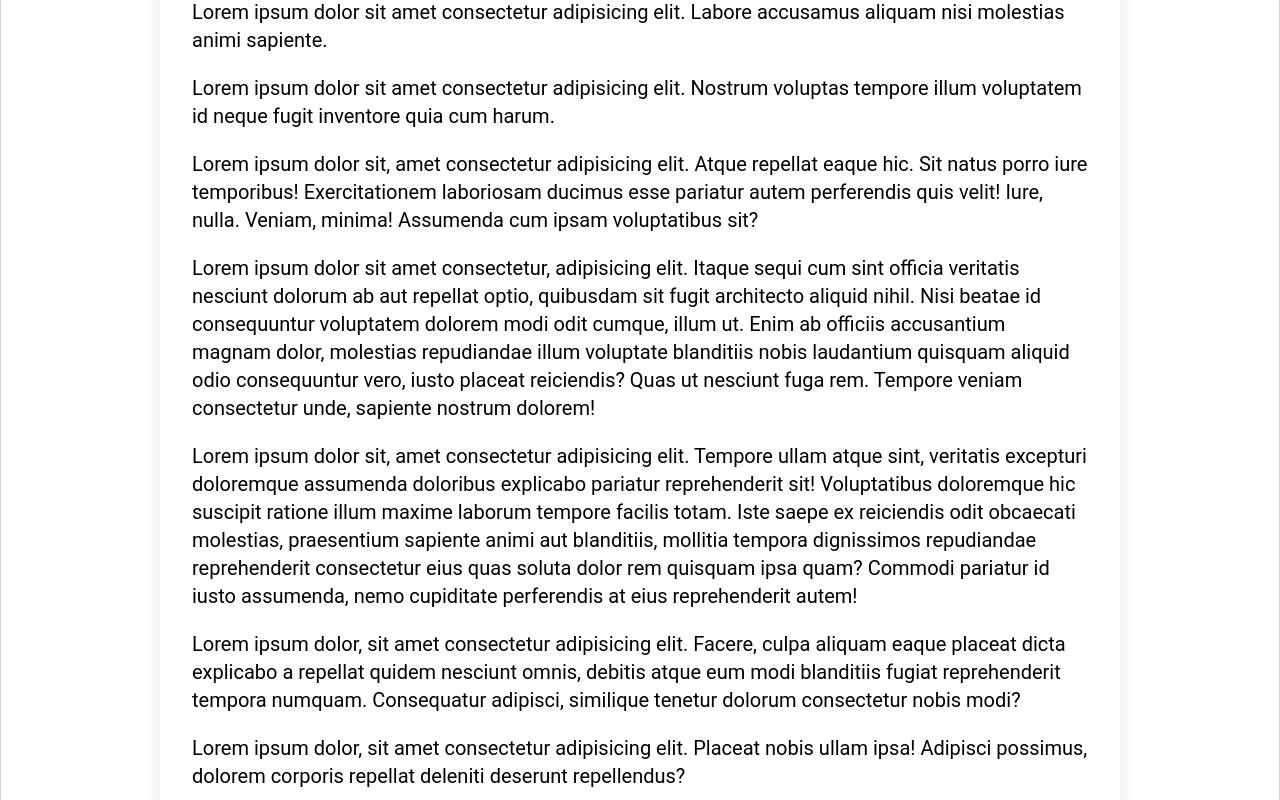
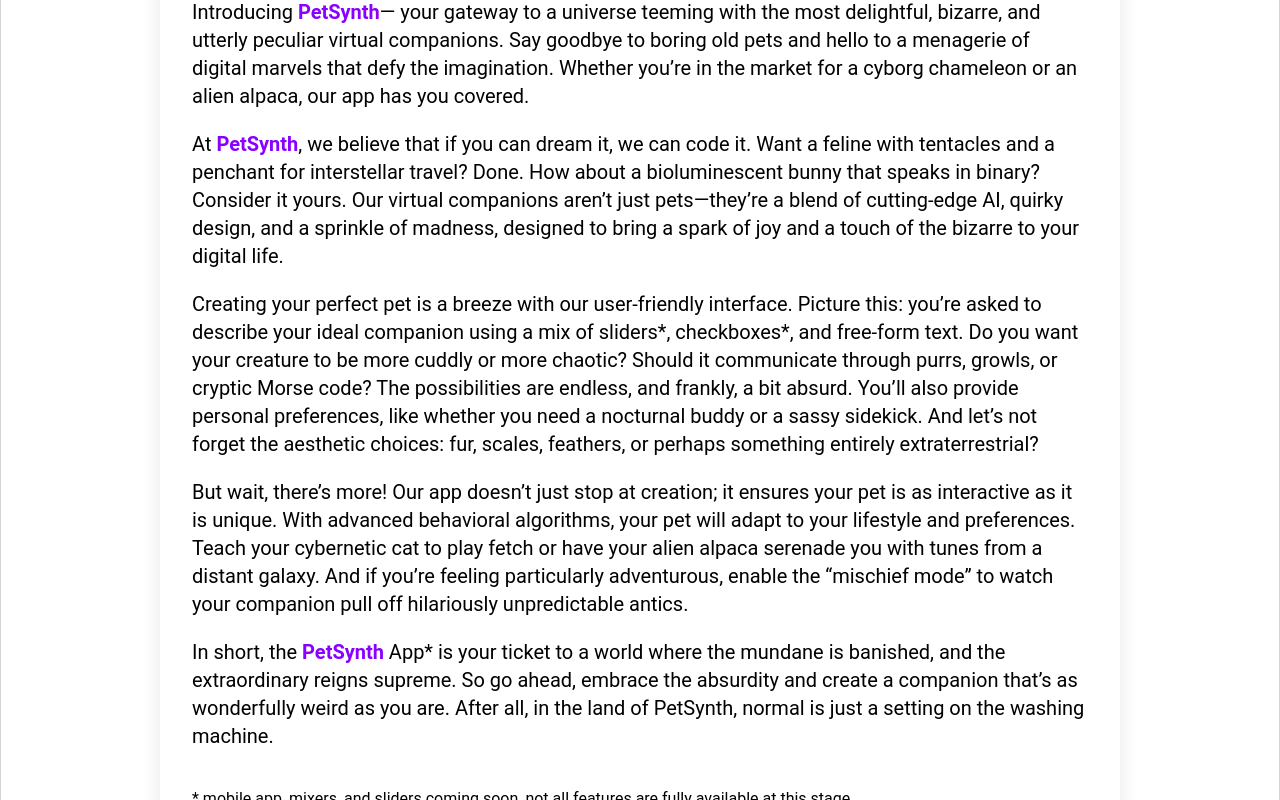
Before and after one commit to technative-academy/PetSynth, a React (Vite) app: page /about in a window 1280 px wide. Shown: the part 440-1240 px from the top of the page. Built offline with nearby package versions, Linux system fonts and the light colour scheme.

Commit message:
Author content for About View, import in teamphoto image.

```diff
--- a/src/views/About/About.module.css
+++ b/src/views/About/About.module.css
@@ -47,7 +47,7 @@
 }
 
 .aboutH3 {
-	max-width: 25ch;
+	max-width: 35ch;
 	margin-left: 1rem;
 	margin: 0 auto;
 	text-align: center;
--- a/src/views/About/AboutHero.jsx
+++ b/src/views/About/AboutHero.jsx
@@ -4,9 +4,10 @@ import styles from "./About.module.css";
 export default function AboutHero() {
 	return (
 		<div className={styles.aboutHero}>
-			<h1 className={styles.aboutH1}>About the brains</h1>
+			<h1 className={styles.aboutH1}>About PetSynth AI</h1>
 			<h3 className={styles.aboutH3}>
-				Who we are, what we do, why we are, where we do
+				We make companions, and money, using your info, you paid to give
+				us!
 			</h3>
 		</div>
 	);
--- a/src/views/About/tabContent/AboutApp.jsx
+++ b/src/views/About/tabContent/AboutApp.jsx
@@ -4,56 +4,60 @@ export default function AboutApp() {
 	return (
 		<>
 			<p className={styles.p}>
-				Lorem ipsum dolor sit amet consectetur adipisicing elit. Labore
-				accusamus aliquam nisi molestias animi sapiente.
+				Introducing
+				<span className={styles.purplePSpan}> PetSynth</span>— your
+				gateway to a universe teeming with the most delightful, bizarre,
+				and utterly peculiar virtual companions. Say goodbye to boring
+				old pets and hello to a menagerie of digital marvels that defy
+				the imagination. Whether you’re in the market for a cyborg
+				chameleon or an alien alpaca, our app has you covered.
 			</p>
 			<p className={styles.p}>
-				Lorem ipsum dolor sit amet consectetur adipisicing elit. Nostrum
-				voluptas tempore illum voluptatem id neque fugit inventore quia
-				cum harum.
+				At <span className={styles.purplePSpan}>PetSynth</span>, we
+				believe that if you can dream it, we can code it. Want a feline
+				with tentacles and a penchant for interstellar travel? Done. How
+				about a bioluminescent bunny that speaks in binary? Consider it
+				yours. Our virtual companions aren’t just pets—they’re a blend
+				of cutting-edge AI, quirky design, and a sprinkle of madness,
+				designed to bring a spark of joy and a touch of the bizarre to
+				your digital life.
 			</p>
 			<p className={styles.p}>
-				Lorem ipsum dolor sit, amet consectetur adipisicing elit. Atque
-				repellat eaque hic. Sit natus porro iure temporibus!
-				Exercitationem laboriosam ducimus esse pariatur autem
-				perferendis quis velit! Iure, nulla. Veniam, minima! Assumenda
-				cum ipsam voluptatibus sit?
+				Creating your perfect pet is a breeze with our user-friendly
+				interface. Picture this: you’re asked to describe your ideal
+				companion using a mix of sliders*, checkboxes*, and free-form
+				text. Do you want your creature to be more cuddly or more
+				chaotic? Should it communicate through purrs, growls, or cryptic
+				Morse code? The possibilities are endless, and frankly, a bit
+				absurd. You’ll also provide personal preferences, like whether
+				you need a nocturnal buddy or a sassy sidekick. And let’s not
+				forget the aesthetic choices: fur, scales, feathers, or perhaps
+				something entirely extraterrestrial?
 			</p>
 			<p className={styles.p}>
-				Lorem ipsum dolor sit amet consectetur, adipisicing elit. Itaque
-				sequi cum sint officia veritatis nesciunt dolorum ab aut
-				repellat optio, quibusdam sit fugit architecto aliquid nihil.
-				Nisi beatae id consequuntur voluptatem dolorem modi odit cumque,
-				illum ut. Enim ab officiis accusantium magnam dolor, molestias
-				repudiandae illum voluptate blanditiis nobis laudantium quisquam
-				aliquid odio consequuntur vero, iusto placeat reiciendis? Quas
-				ut nesciunt fuga rem. Tempore veniam consectetur unde, sapiente
-				nostrum dolorem!
+				But wait, there’s more! Our app doesn’t just stop at creation;
+				it ensures your pet is as interactive as it is unique. With
+				advanced behavioral algorithms, your pet will adapt to your
+				lifestyle and preferences. Teach your cybernetic cat to play
+				fetch or have your alien alpaca serenade you with tunes from a
+				distant galaxy. And if you’re feeling particularly adventurous,
+				enable the “mischief mode” to watch your companion pull off
+				hilariously unpredictable antics.
 			</p>
 			<p className={styles.p}>
-				Lorem ipsum dolor sit, amet consectetur adipisicing elit.
-				Tempore ullam atque sint, veritatis excepturi doloremque
-				assumenda doloribus explicabo pariatur reprehenderit sit!
-				Voluptatibus doloremque hic suscipit ratione illum maxime
-				laborum tempore facilis totam. Iste saepe ex reiciendis odit
-				obcaecati molestias, praesentium sapiente animi aut blanditiis,
-				mollitia tempora dignissimos repudiandae reprehenderit
-				consectetur eius quas soluta dolor rem quisquam ipsa quam?
-				Commodi pariatur id iusto assumenda, nemo cupiditate perferendis
-				at eius reprehenderit autem!
+				In short, the{" "}
+				<span className={styles.purplePSpan}>PetSynth</span> App* is
+				your ticket to a world where the mundane is banished, and the
+				extraordinary reigns supreme. So go ahead, embrace the absurdity
+				and create a companion that’s as wonderfully weird as you are.
+				After all, in the land of PetSynth, normal is just a setting on
+				the washing machine.
 			</p>
-			<p className={styles.p}>
-				Lorem ipsum dolor, sit amet consectetur adipisicing elit.
-				Facere, culpa aliquam eaque placeat dicta explicabo a repellat
-				quidem nesciunt omnis, debitis atque eum modi blanditiis fugiat
-				reprehenderit tempora numquam. Consequatur adipisci, similique
-				tenetur dolorum consectetur nobis modi?
-			</p>
-			<p className={styles.p}>
-				Lorem ipsum dolor, sit amet consectetur adipisicing elit.
-				Placeat nobis ullam ipsa! Adipisci possimus, dolorem corporis
-				repellat deleniti deserunt repellendus?
-			</p>
+			<br />
+			<aside className={styles.aboutAside}>
+				* mobile app, mixers, and sliders coming soon, not all features
+				are fully available at this stage.
+			</aside>
 		</>
 	);
 }
--- a/src/views/About/tabContent/AboutTeam.jsx
+++ b/src/views/About/tabContent/AboutTeam.jsx
@@ -5,7 +5,7 @@ export default function AboutTeam() {
 		<>
 			<img
 				className={styles.img}
-				src="/img/meetTheTeam.jpg"
+				src="/img/teamphoto.png"
 				alt="A group of people smiling at the camera with their eyes censored by long black rectangles"
 				width={3887}
 				height={2496}
@@ -13,41 +13,70 @@ export default function AboutTeam() {
 			<div className={styles.twoColumns}>
 				<div>
 					<p className={styles.p}>
-						Lorem ipsum dolor sit amet consectetur adipisicing elit.
-						Impedit ratione quam commodi voluptatem ex, accusantium,
-						dignissimos magnam eius ullam hic libero consequatur
-						voluptates consectetur illo atque. Perspiciatis ipsam
-						tempora esse unde distinctio commodi totam dolorum?
+						Welcome to the whimsical world of{" "}
+						<span className={styles.purplePSpan}> PetSynth</span>!
+						We're not your average pack of entrepreneurs; we're a
+						trio of maverick minds on a mission to revolutionize the
+						way humans connect with their virtual companions. At the
+						helm of this fantastical journey are three non-binary
+						pioneers, each bringing a unique blend of creativity,
+						technical prowess, and a dash of mischief to the table.
 					</p>
 					<p className={styles.p}>
-						Lorem ipsum dolor sit amet consectetur adipisicing elit.
-						Labore accusamus aliquam nisi molestias animi sapiente.
+						First up, meet{" "}
+						<span className={styles.purplePSpan}>Kermit</span>, our
+						resident web design virtuoso. With a penchant for
+						pixel-perfect precision and an eye for aesthetics that
+						could rival the Mona Lisa, Kermit crafts digital
+						landscapes where imagination knows no bounds. Their
+						designs are more than just pretty pixels; they're
+						portals to parallel universes where pets and people
+						frolic together in harmony.
 					</p>
 					<p className={styles.p}>
-						Lorem ipsum dolor sit amet consectetur adipisicing elit.
-						Ipsam voluptate quae, recusandae ad vitae laudantium
-						repellendus autem nulla corrupti possimus culpa
-						doloribus. Minus minima quam ratione iste quae expedita,
-						officiis impedit maxime odit, commodi perferendis!
+						Next in our merry band of misfits is{" "}
+						<span className={styles.purplePSpan}>Hogley</span>, the
+						coding wizard extraordinaire. Armed with a keyboard and
+						a bottomless mug of council pop, Hogley transforms
+						whimsical dreams into digital realities with a flick of
+						their fingers. Their code is poetry in motion, weaving
+						intricate algorithms that breathe life into our virtual
+						companions, one line at a time.
 					</p>
 				</div>
 				<div>
 					<p className={styles.p}>
-						Lorem ipsum, dolor sit amet consectetur adipisicing
-						elit. Quae nostrum, esse necessitatibus officiis soluta
-						possimus assumenda fuga quas iusto error sed enim
-						dolores velit molestias expedita ut, repellat
-						consequuntur impedit minus fugiat nulla quia quaerat?
+						And finally, there's{" "}
+						<span className={styles.purplePSpan}>C Grizzle</span>,
+						the entrepreneurial powerhouse with a heart of greige
+						and a mind for business blunter than a rolling pin. old
+						Grizzle's the glue that holds our ragtag team together,
+						navigating the murky waters of commerce with a grimace
+						but a steadfast resolve. Their vision extends beyond
+						profit margins; they see PetSynth as a catalyst for
+						positive change in a world hungry for connection and
+						compassion.
 					</p>
 					<p className={styles.p}>
-						Lorem ipsum dolor sit amet consectetur adipisicing elit.
-						A minus expedita laboriosam et, placeat, nostrum
-						sapiente modi explicabo totam soluta, distinctio iusto
-						dolores alias magnam!
+						Together, we're more than just a business; we're a
+						movement. We believe in the transformative power of
+						technology to bridge divides, foster empathy, and spread
+						joy to every corner of the globe. With every
+						custom-crafted PetSynth creation, we're not just selling
+						a product; we're sowing the seeds of understanding and
+						empathy that will one day blossom into a world where
+						peace reigns supreme.
 					</p>
 					<p className={styles.p}>
-						Lorem ipsum dolor sit amet consectetur adipisicing elit.
-						Assumenda, quod?
+						So whether you're seeking a faithful feline friend to
+						frolic in your digital garden or a loyal canine
+						companion to keep you company on your virtual
+						adventures, PetSynth is here to make your wildest dreams
+						come true. Join us on this magical journey as we
+						redefine what it means to connect, one pixelated paw at
+						a time. After all, in a world where anything is
+						possible, why settle for ordinary when you can have
+						extraordinary?
 					</p>
 				</div>
 			</div>
--- a/src/views/About/tabContent/tabContent.module.css
+++ b/src/views/About/tabContent/tabContent.module.css
@@ -11,11 +11,19 @@
 .img {
 	width: 100%;
 	height: auto;
-	padding: 0.75rem 0;
+	padding: 1rem;
 }
 .twoColumns {
 	display: flex;
 	flex-direction: column;
+}
+
+.purplePSpan {
+	color: #8900ff;
+	font-weight: bolder;
+}
+
+.aboutAside {
 }
 
 /* Desktop */
```
Also changed, not shown: public/img/teamphoto.png (added).
